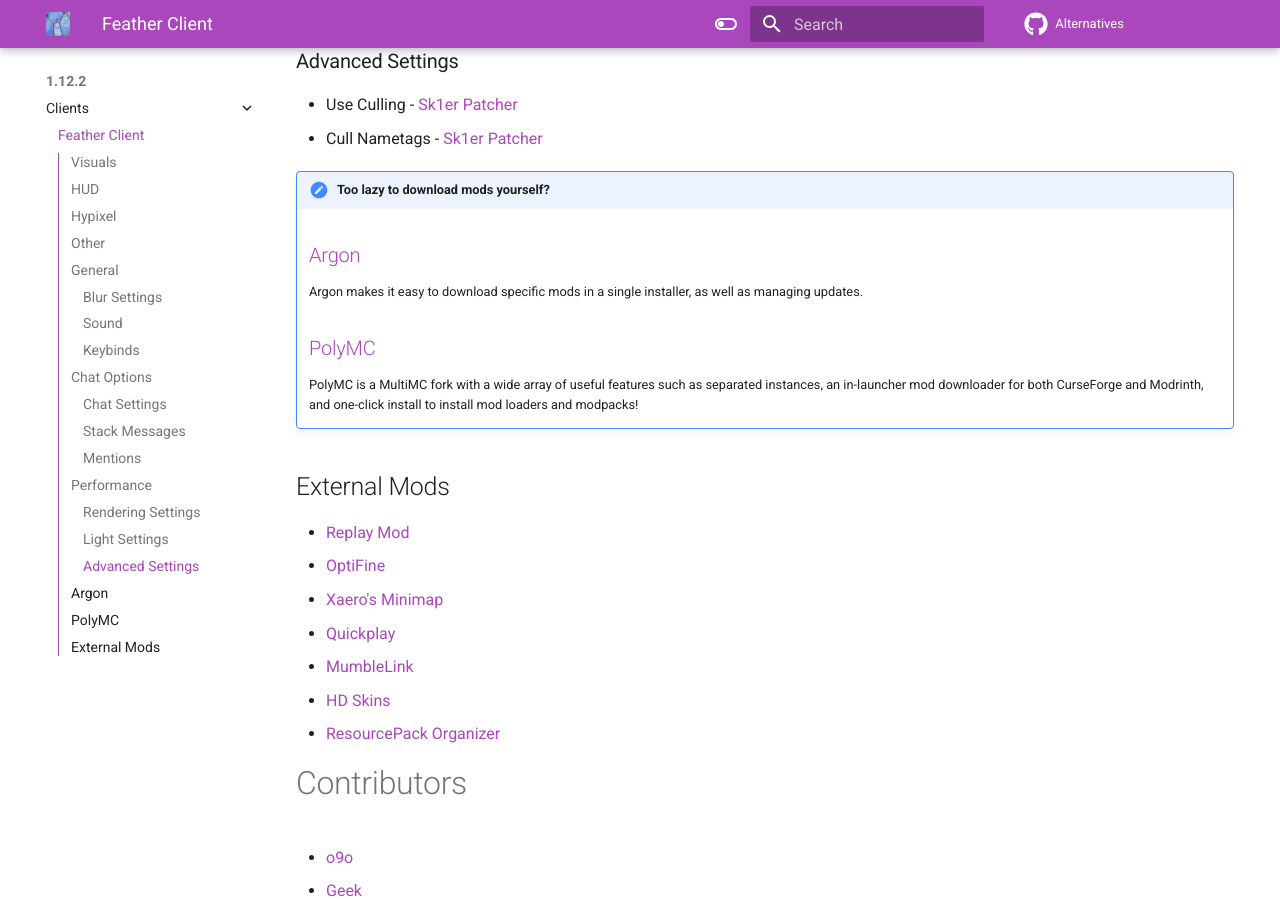
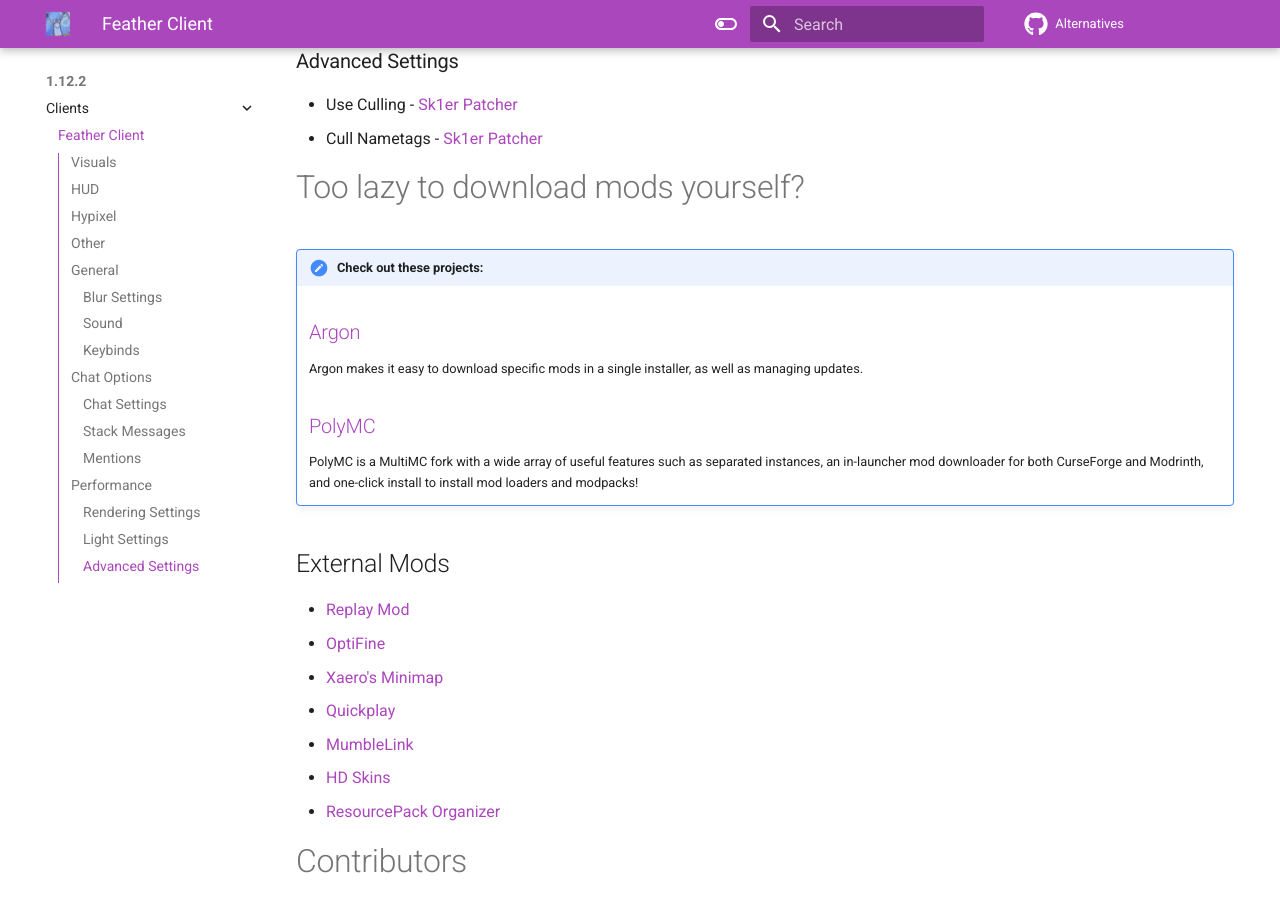
Before and after one commit to MicrocontrollersDev/Alternatives, an MkDocs documentation site: the page built from docs/1.12.2/feather_client.md, in a window 1280 px wide and 900 px high, scrolled down 3550 px. Built offline with MkDocs 1.6.1 and Material for MkDocs 9.7.7, drawn with Linux system fonts in a browser that asks for light colours; comment, search, counter and statistics services are not loaded.

Commit message:
Update feather_client.md

```diff
--- a/docs/1.12.2/feather_client.md
+++ b/docs/1.12.2/feather_client.md
@@ -119,7 +119,9 @@
 - Use Culling - [Sk1er Patcher](https://sk1er.club/mods/patcher)
 - Cull Nametags - [Sk1er Patcher](https://sk1er.club/mods/patcher)
 
-!!! note "Too lazy to download mods yourself?"
+# Too lazy to download mods yourself?
+
+!!! note "Check out these projects:"
 
     ## [Argon](https://github.com/Tricked-dev/argoninstaller)
     Argon makes it easy to download specific
```
